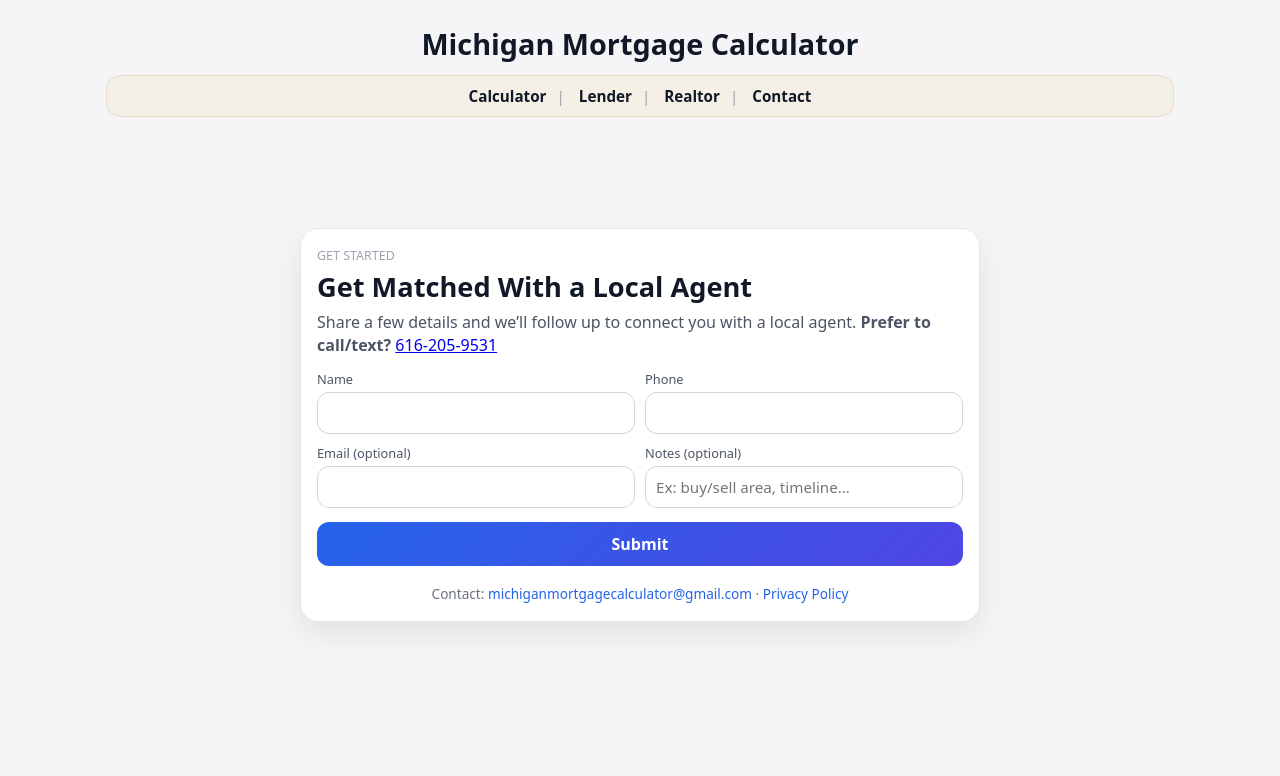
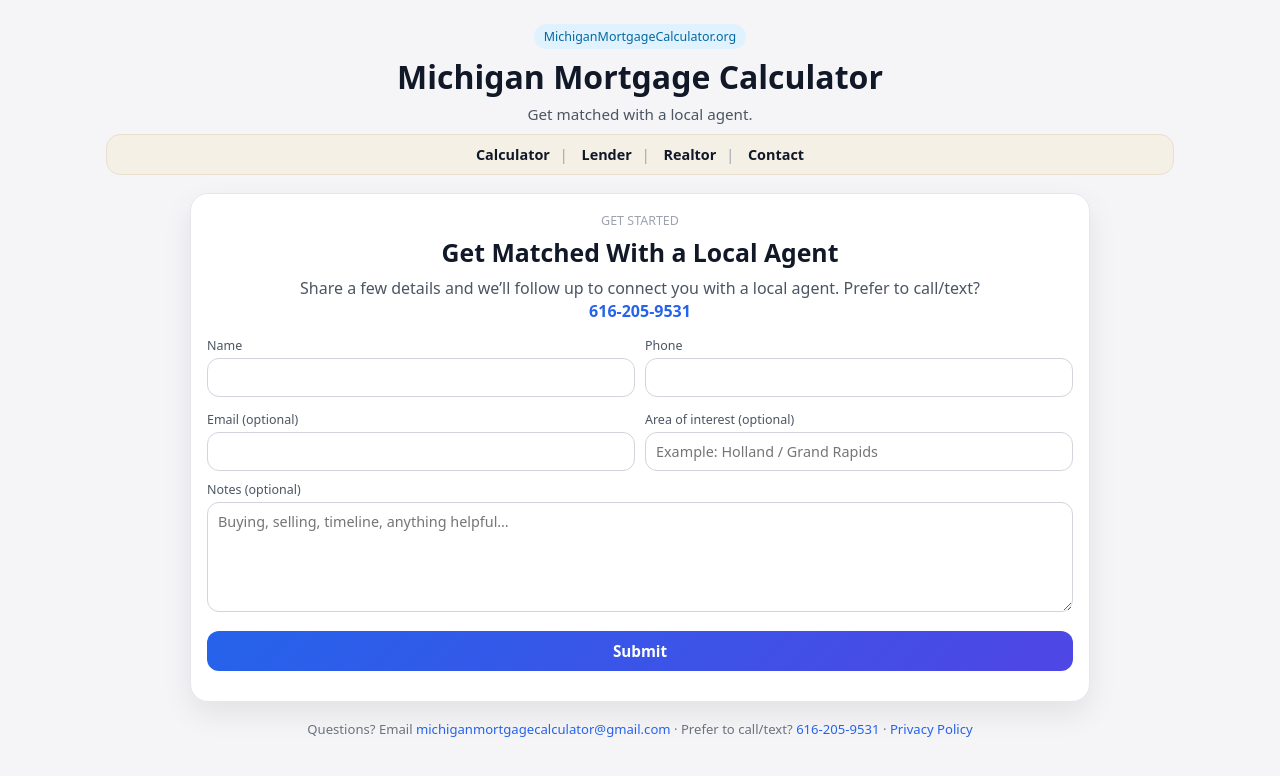
Before and after one commit to MiCalculator/michiganmortgagecalculator, a plain HTML site: page realtor.html in a window 1280 px wide. Drawn offline with Linux system fonts and the light colour scheme.

Commit message:
realtor.html

```diff
--- a/realtor.html
+++ b/realtor.html
@@ -5,11 +5,13 @@
   <title>Get Matched With a Local Agent – Michigan Mortgage Calculator</title>
   <meta name="viewport" content="width=device-width, initial-scale=1" />
   <link rel="canonical" href="https://michiganmortgagecalculator.org/realtor.html" />
-  <meta name="description" content="Get matched with a local Michigan real estate agent. Share a few details and we’ll follow up." />
+
+  <meta name="description" content="Get matched with a local agent. Share a few details and we’ll follow up." />
 
   <link rel="icon" href="/michigan-mortgage-calculator-thumbnail.png" sizes="192x192" type="image/png" />
   <link rel="apple-touch-icon" href="/michigan-mortgage-calculator-thumbnail.png" />
 
+  <!-- Google Analytics -->
   <script async src="https://www.googletagmanager.com/gtag/js?id=G-6HLMW6NEJ4"></script>
   <script>
     window.dataLayer = window.dataLayer || [];
@@ -21,64 +23,109 @@
   <style>
     * { box-sizing: border-box; font-family: system-ui, -apple-system, BlinkMacSystemFont, "SF Pro Text","Segoe UI", sans-serif; }
     body { margin: 0; background: #f5f5f7; color: #111827; }
+    a { color: inherit; }
+
     .page { max-width: 1100px; margin: 0 auto; padding: 24px 16px 48px; }
 
-    header { text-align: center; margin-bottom: 12px; }
-    header a.brand { display:inline-block; font-size:1.8rem; font-weight:800; text-decoration:none; color:#111827; }
-    header a.brand:hover { text-decoration: underline; }
+    header { text-align: center; margin-bottom: 10px; }
+    header a { text-decoration: none; }
+    .pill { display: inline-flex; padding: 4px 10px; border-radius: 999px; background: #e0f2fe; color: #0369a1; font-size: 0.78rem; }
+    h1 { margin: 6px 0 0; font-size: 2rem; font-weight: 800; }
+    .subtitle { margin: 6px 0 0; color: #4b5563; font-size: 0.95rem; }
 
     .navbar {
-      background: #f5f0e6; border: 1px solid #eadfcd; border-radius: 14px;
-      padding: 10px 12px; text-align: center; font-size: 0.95rem; margin: 12px auto 18px;
+      background: #f5f0e6;
+      border: 1px solid #eadfcd;
+      border-radius: 14px;
+      padding: 10px 12px;
+      text-align: center;
+      font-size: 0.9rem;
+      margin: 10px auto 18px;
+      max-width: 1100px;
     }
-    .navbar a { text-decoration:none; font-weight:700; color:#111827; }
+    .navbar a { color: #111827; text-decoration: none; font-weight: 600; }
     .navbar a:hover { text-decoration: underline; }
     .navbar .sep { margin: 0 10px; color: #9ca3af; }
 
-    .center-wrap { display:grid; place-items:center; min-height: calc(100vh - 220px); }
+    .wrap { max-width: 900px; margin: 0 auto; }
+
     .card {
-      width: min(680px, 100%);
-      background:#fff; border-radius:18px; padding:18px 16px; border:1px solid #e5e7eb;
+      background: #fff;
+      border-radius: 18px;
+      padding: 18px 16px;
+      border: 1px solid #e5e7eb;
       box-shadow: 0 12px 30px rgba(0,0,0,0.08);
     }
 
-    .section-label { font-size:0.78rem; text-transform:uppercase; color:#9ca3af; margin-bottom:4px; }
-    h1 { margin:0 0 6px; font-size:1.7rem; }
-    .subhead { margin:0 0 14px; color:#4b5563; line-height:1.4; }
+    .hero-center { text-align: center; max-width: 680px; margin: 0 auto 14px; }
+    .section-label { font-size: 0.78rem; text-transform: uppercase; color: #9ca3af; margin-bottom: 6px; }
+    .hero-title { margin: 0 0 8px; font-size: 1.55rem; font-weight: 800; }
+    .hero-sub { margin: 0; color: #4b5563; line-height: 1.45; }
+    .hero-sub a { color: #2563eb; text-decoration: none; font-weight: 700; }
+    .hero-sub a:hover { text-decoration: underline; }
 
-    .field-group { display:grid; grid-template-columns: repeat(2, minmax(0,1fr)); gap:10px; }
-    @media (max-width: 640px) { .field-group { grid-template-columns: 1fr; } }
+    .field-group { display: grid; grid-template-columns: repeat(2, minmax(0,1fr)); gap: 10px; margin-top: 14px; }
+    @media (max-width: 760px) { .field-group { grid-template-columns: 1fr; } }
 
-    label { font-size:0.8rem; margin-bottom:4px; color:#4b5563; display:block; }
-    input, textarea {
-      width:100%; padding:10px; border-radius:12px; border:1px solid #d1d5db; background:#fff; font-size:0.95rem;
+    label { display: block; font-size: 0.78rem; color: #4b5563; margin-bottom: 4px; }
+    input, textarea, select {
+      width: 100%;
+      padding: 9px 10px;
+      border-radius: 12px;
+      border: 1px solid #d1d5db;
+      background: #fff;
+      font-size: 0.9rem;
+      color: #111827;
     }
-    input:focus, textarea:focus { border-color:#2563eb; box-shadow:0 0 0 1px rgba(37,99,235,0.25); outline:none; }
+    textarea { resize: vertical; min-height: 110px; }
+
+    input:focus, textarea:focus, select:focus {
+      border-color: #2563eb;
+      box-shadow: 0 0 0 1px rgba(37,99,235,0.25);
+      outline: none;
+    }
 
     .btn {
-      margin-top:14px; width:100%; padding:11px 14px; border-radius:12px; border:none;
+      margin-top: 14px;
+      width: 100%;
+      padding: 10px 14px;
+      border-radius: 12px;
+      border: none;
       background: linear-gradient(135deg, #2563eb, #4f46e5);
-      color:#fff; font-weight:800; cursor:pointer; font-size:1rem;
+      color: #fff;
+      font-weight: 800;
+      cursor: pointer;
+      font-size: 0.95rem;
     }
-    .btn:disabled { opacity:0.7; cursor:not-allowed; }
+    .btn:disabled { opacity: 0.7; cursor: not-allowed; }
 
     .status {
-      margin-top:12px; padding:10px 12px; border-radius:12px; border:1px solid #e5e7eb;
-      background:#f9fafb; color:#374151; display:none; font-size:0.92rem; line-height:1.35;
+      margin-top: 12px;
+      font-size: 0.9rem;
+      text-align: center;
     }
-    .status.ok { border-color:#bbf7d0; background:#f0fdf4; }
-    .status.err { border-color:#fecaca; background:#fef2f2; }
+    .status.ok { color: #065f46; }
+    .status.err { color: #b91c1c; }
 
-    .footer { margin-top:18px; text-align:center; color:#6b7280; font-size:0.85rem; }
-    .footer a { color:#2563eb; text-decoration:none; }
-    .footer a:hover { text-decoration:underline; }
+    .footer {
+      margin-top: 18px;
+      text-align: center;
+      color: #6b7280;
+      font-size: 0.82rem;
+    }
+    .footer a { color: #2563eb; text-decoration: none; }
+    .footer a:hover { text-decoration: underline; }
   </style>
 </head>
 
 <body>
   <div class="page">
     <header>
-      <a class="brand" href="/">Michigan Mortgage Calculator</a>
+      <a href="/">
+        <div class="pill">MichiganMortgageCalculator.org</div>
+        <h1>Michigan Mortgage Calculator</h1>
+      </a>
+      <p class="subtitle">Get matched with a local agent.</p>
     </header>
 
     <nav class="navbar">
@@ -88,14 +135,16 @@
       <a href="/contact.html">Contact</a>
     </nav>
 
-    <div class="center-wrap">
+    <div class="wrap">
       <div class="card">
+        <div class="hero-center">
           <div class="section-label">Get Started</div>
-        <h1>Get Matched With a Local Agent</h1>
-        <p class="subhead">
+          <div class="hero-title">Get Matched With a Local Agent</div>
+          <p class="hero-sub">
             Share a few details and we’ll follow up to connect you with a local agent.
-          <strong>Prefer to call/text?</strong> <a href="tel:16162059531">616-205-9531</a>
+            Prefer to call/text? <a href="tel:16162059531">616-205-9531</a>
           </p>
+        </div>
 
         <form id="leadForm">
           <div class="field-group">
@@ -109,80 +158,79 @@
             </div>
           </div>
 
-          <div class="field-group" style="margin-top:10px;">
+          <div class="field-group">
             <div>
               <label for="email">Email (optional)</label>
               <input id="email" name="email" type="email" autocomplete="email" />
             </div>
             <div>
-              <label for="notes">Notes (optional)</label>
-              <input id="notes" name="notes" placeholder="Ex: buy/sell area, timeline…" />
+              <label for="area">Area of interest (optional)</label>
+              <input id="area" name="area" placeholder="Example: Holland / Grand Rapids" />
             </div>
           </div>
 
-          <input type="text" id="website" name="website" style="display:none" tabindex="-1" autocomplete="off"/>
+          <div style="margin-top: 10px;">
+            <label for="notes">Notes (optional)</label>
+            <textarea id="notes" name="notes" placeholder="Buying, selling, timeline, anything helpful…"></textarea>
+          </div>
 
           <button class="btn" id="submitBtn" type="submit">Submit</button>
-
-          <div id="statusOk" class="status ok"></div>
-          <div id="statusErr" class="status err"></div>
+          <div class="status" id="statusMsg"></div>
         </form>
+      </div>
 
       <div class="footer">
-          Contact: <a href="mailto:michiganmortgagecalculator@gmail.com">michiganmortgagecalculator@gmail.com</a> ·
-          <a href="/privacy.html">Privacy Policy</a>
-        </div>
+        Questions? Email <a href="mailto:michiganmortgagecalculator@gmail.com">michiganmortgagecalculator@gmail.com</a>
+        · Prefer to call/text? <a href="tel:16162059531">616-205-9531</a>
+        · <a href="/privacy.html">Privacy Policy</a>
       </div>
     </div>
   </div>
 
   <script>
     const form = document.getElementById("leadForm");
-    const btn = document.getElementById("submitBtn");
-    const okBox = document.getElementById("statusOk");
-    const errBox = document.getElementById("statusErr");
+    const statusMsg = document.getElementById("statusMsg");
+    const submitBtn = document.getElementById("submitBtn");
 
-    function show(el, msg) { el.textContent = msg; el.style.display = "block"; }
-    function hide(el) { el.style.display = "none"; el.textContent = ""; }
+    function setStatus(text, kind) {
+      statusMsg.textContent = text || "";
+      statusMsg.className = "status " + (kind || "");
+    }
 
     form.addEventListener("submit", async (e) => {
       e.preventDefault();
-      hide(okBox); hide(errBox);
-      if (document.getElementById("website").value) return;
-
-      btn.disabled = true;
-      btn.textContent = "Submitting…";
+      setStatus("", "");
+      submitBtn.disabled = true;
 
       const payload = {
         type: "realtor",
         name: document.getElementById("name").value.trim(),
         phone: document.getElementById("phone").value.trim(),
         email: document.getElementById("email").value.trim(),
-        notes: document.getElementById("notes").value.trim(),
+        area: document.getElementById("area").value.trim(),
+        notes: document.getElementById("notes").value.trim()
       };
 
       try {
         const res = await fetch("/api/lead", {
           method: "POST",
           headers: { "Content-Type": "application/json" },
-          body: JSON.stringify(payload),
+          body: JSON.stringify(payload)
         });
 
-        const text = await res.text();
-        let data = null;
-        try { data = JSON.parse(text); } catch { data = { ok: res.ok, raw: text }; }
+        if (!res.ok) {
+          let detail = "";
+          try { detail = (await res.text()) || ""; } catch {}
+          throw new Error(detail || ("HTTP " + res.status));
+        }
 
-        if (!res.ok || !data.ok) {
-          show(errBox, "Error submitting. Prefer to call/text? 616-205-9531.");
-        } else {
-          show(okBox, "Submitted! We’ll follow up shortly. Prefer to call/text? 616-205-9531.");
+        setStatus("Submitted ✅ We’ll follow up soon.", "ok");
         form.reset();
-        }
-      } catch {
-        show(errBox, "Error submitting. Prefer to call/text? 616-205-9531.");
+      } catch (err) {
+        setStatus("Error submitting. Please call/text 616-205-9531.", "err");
+        console.error(err);
       } finally {
-        btn.disabled = false;
-        btn.textContent = "Submit";
+        submitBtn.disabled = false;
       }
     });
   </script>
```
Lines whose indentation alone changed are shown as unchanged.
